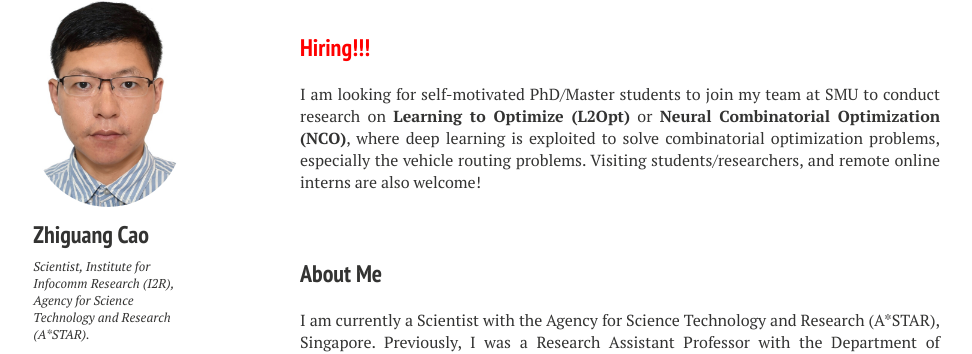
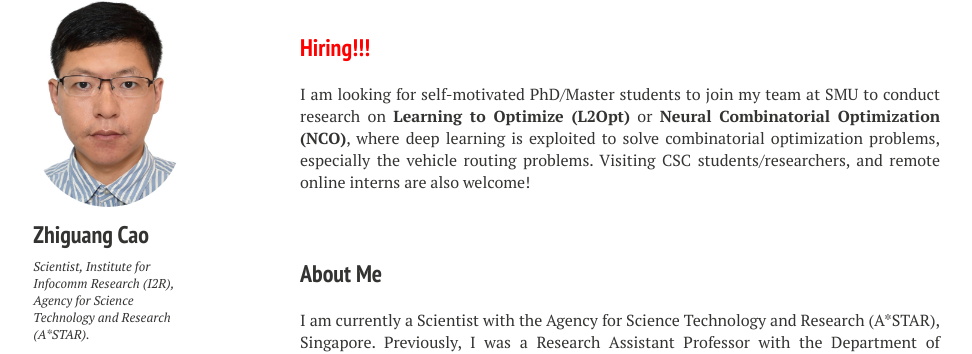
Before and after one commit to zhiguangcaosg/zhiguangcaosg.github.io, a Jekyll site: the page built from index.md, in a window 1280 px wide. Shown: the part 95-449 px from the top of the page, without its empty margins (20-992 px from the left). Built offline with Jekyll 4.4.1, drawn with Linux system fonts in a browser that asks for light colours; nearby versions of some CDN libraries.

Commit message:
Update index.md

```diff
--- a/index.md
+++ b/index.md
@@ -6,7 +6,7 @@ image: banner1.png
 ---
 <h3 style="margin-bottom:0px;padding-top:20px;color:#FF0000">Hiring!!!</h3> <br>
 
-<p align="justify">I am looking for self-motivated PhD/Master students to join my team at SMU to conduct research on <b>Learning to Optimize (L2Opt)</b> or <b>Neural Combinatorial Optimization (NCO)</b>, where deep learning is exploited to solve combinatorial optimization problems, especially the vehicle routing problems. Visiting students/researchers, and remote online interns are also welcome! </p>
+<p align="justify">I am looking for self-motivated PhD/Master students to join my team at SMU to conduct research on <b>Learning to Optimize (L2Opt)</b> or <b>Neural Combinatorial Optimization (NCO)</b>, where deep learning is exploited to solve combinatorial optimization problems, especially the vehicle routing problems. Visiting CSC students/researchers, and remote online interns are also welcome! </p>
 <!-- and I also hold an Associate Professor position with GDUT for a short period-->
 <br />
 
```
